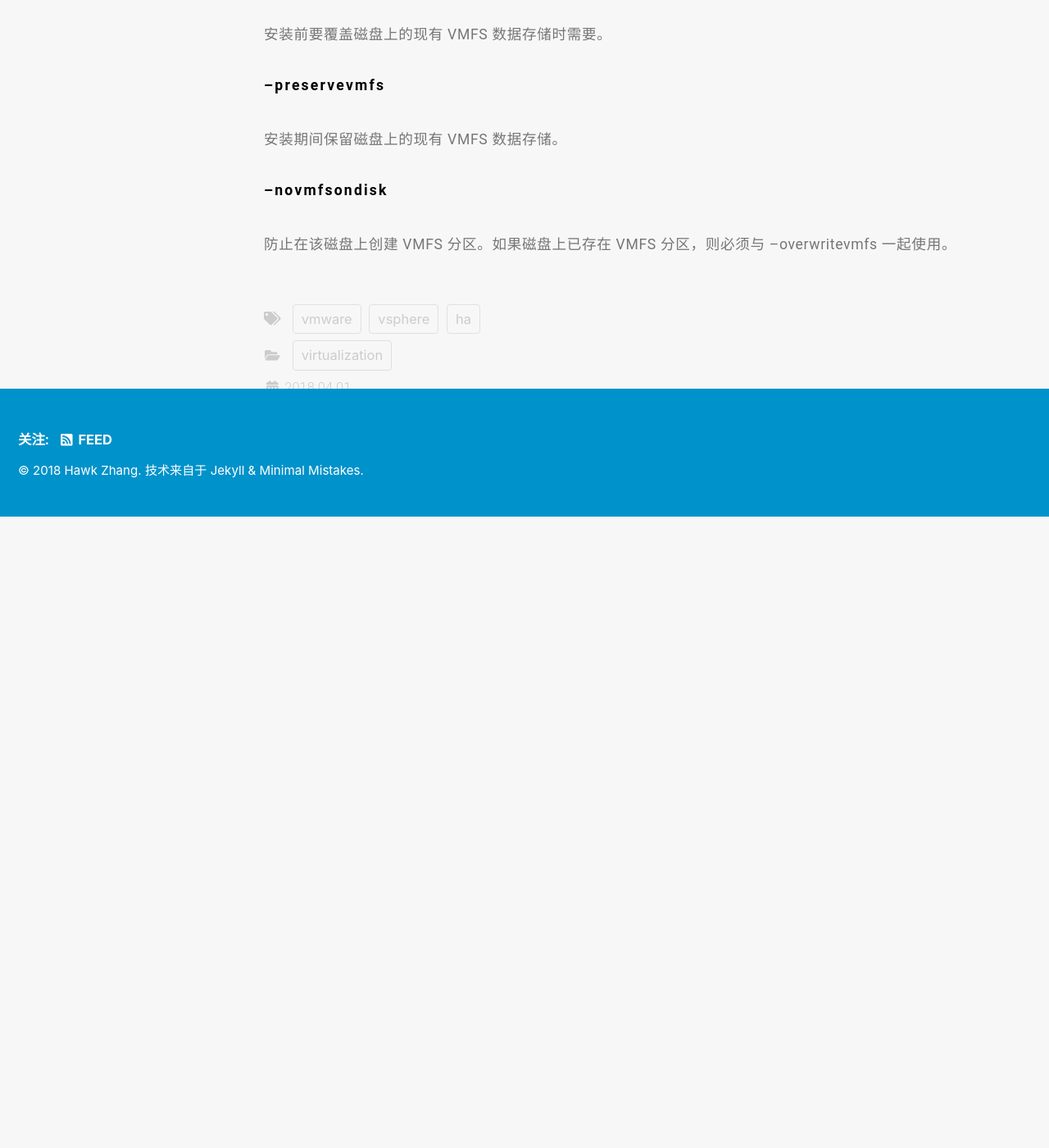
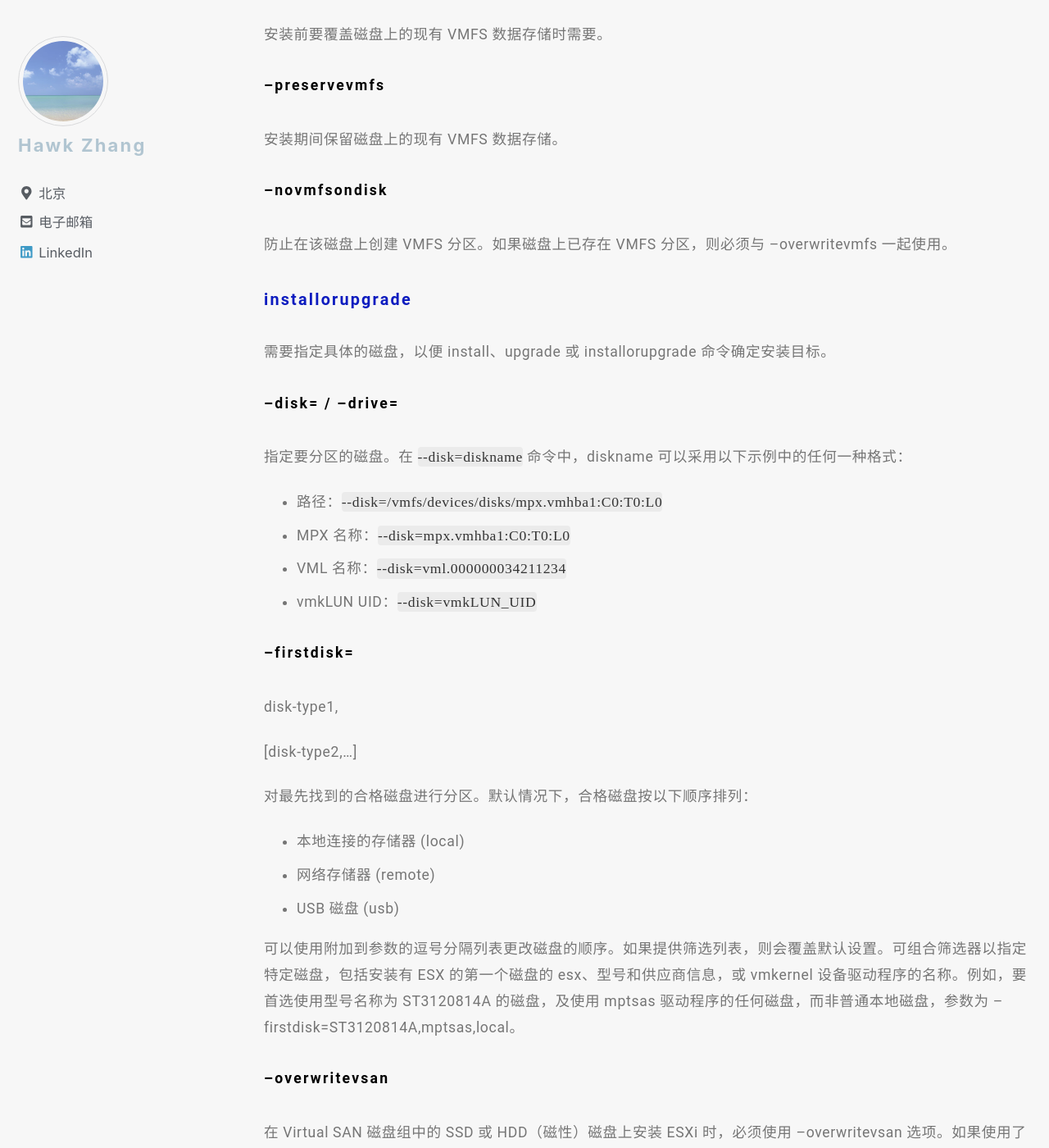
Before and after one commit to narru888/linotes_note, a Jekyll site: the page built from _posts/virtualizaion/2018-04-01-vsphere.setup.md, in a window 1280 px wide and 1400 px high, scrolled down 22409 px. Shown: the whole window at 82% size. Built offline with Jekyll 4.4.1, drawn with Linux system fonts in a browser that asks for light colours; nearby versions of some CDN libraries; a script that is not in the unit is left out; before the commit the page ends 23039 px from its top, so only the background shows below that; some of the changed text lies outside the part shown.

Commit message:
update on 2018-11-28 17:14:01 CST

```diff
--- a/_posts/virtualizaion/2018-04-01-vsphere.setup.md
+++ b/_posts/virtualizaion/2018-04-01-vsphere.setup.md
@@ -741,3 +741,49 @@ disk-type1,
 ###### --novmfsondisk
 
 防止在该磁盘上创建 VMFS 分区。如果磁盘上已存在 VMFS 分区，则必须与 --overwritevmfs 一起使用。
+
+
+
+##### installorupgrade
+
+需要指定具体的磁盘，以便 install、upgrade 或 installorupgrade 命令确定安装目标。
+
+###### --disk= / --drive=
+
+指定要分区的磁盘。在 `--disk=diskname` 命令中，diskname 可以采用以下示例中的任何一种格式：
+
+* 路径：`--disk=/vmfs/devices/disks/mpx.vmhba1:C0:T0:L0`
+* MPX 名称：`--disk=mpx.vmhba1:C0:T0:L0`
+* VML 名称：`--disk=vml.000000034211234`
+* vmkLUN UID：`--disk=vmkLUN_UID`
+
+###### --firstdisk=
+
+disk-type1,
+
+[disk-type2,...]
+
+对最先找到的合格磁盘进行分区。默认情况下，合格磁盘按以下顺序排列：
+
+* 本地连接的存储器 (local)
+* 网络存储器 (remote)
+* USB 磁盘 (usb)
+
+可以使用附加到参数的逗号分隔列表更改磁盘的顺序。如果提供筛选列表，则会覆盖默认设置。可组合筛选器以指定特定磁盘，包括安装有 ESX 的第一个磁盘的 esx、型号和供应商信息，或 vmkernel 设备驱动程序的名称。例如，要首选使用型号名称为 ST3120814A 的磁盘，及使用 mptsas 驱动程序的任何磁盘，而非普通本地磁盘，参数为 --firstdisk=ST3120814A,mptsas,local。
+
+###### --overwritevsan
+
+在 Virtual SAN 磁盘组中的 SSD 或 HDD（磁性）磁盘上安装 ESXi 时，必须使用 --overwritevsan 选项。如果使用了此选项，但选定磁盘上不存在 Virtual SAN 分区，安装将失败。在 Virtual SAN 磁盘组中的磁盘上安装 ESXi 时，结果取决于选择的磁盘：
+
+* 如果选择的是 SSD，则同一磁盘组中的 SSD 和所有基础 HDD 将被清除。
+* 如果选择的是 HDD，并且磁盘组有两个以上磁盘，则只有选定的 HDD 才会被清除。
+* 如果选择的是 HDD 磁盘，并且磁盘组的磁盘不超过两个，则 SSD 和选定的 HDD 将被清除。
+
+###### --overwritevmfs
+
+安装前要覆盖磁盘上的现有 VMFS 数据存储时需要。
+
+
+##### keyboard
+
+可选，设置系统的键盘类型。
```
